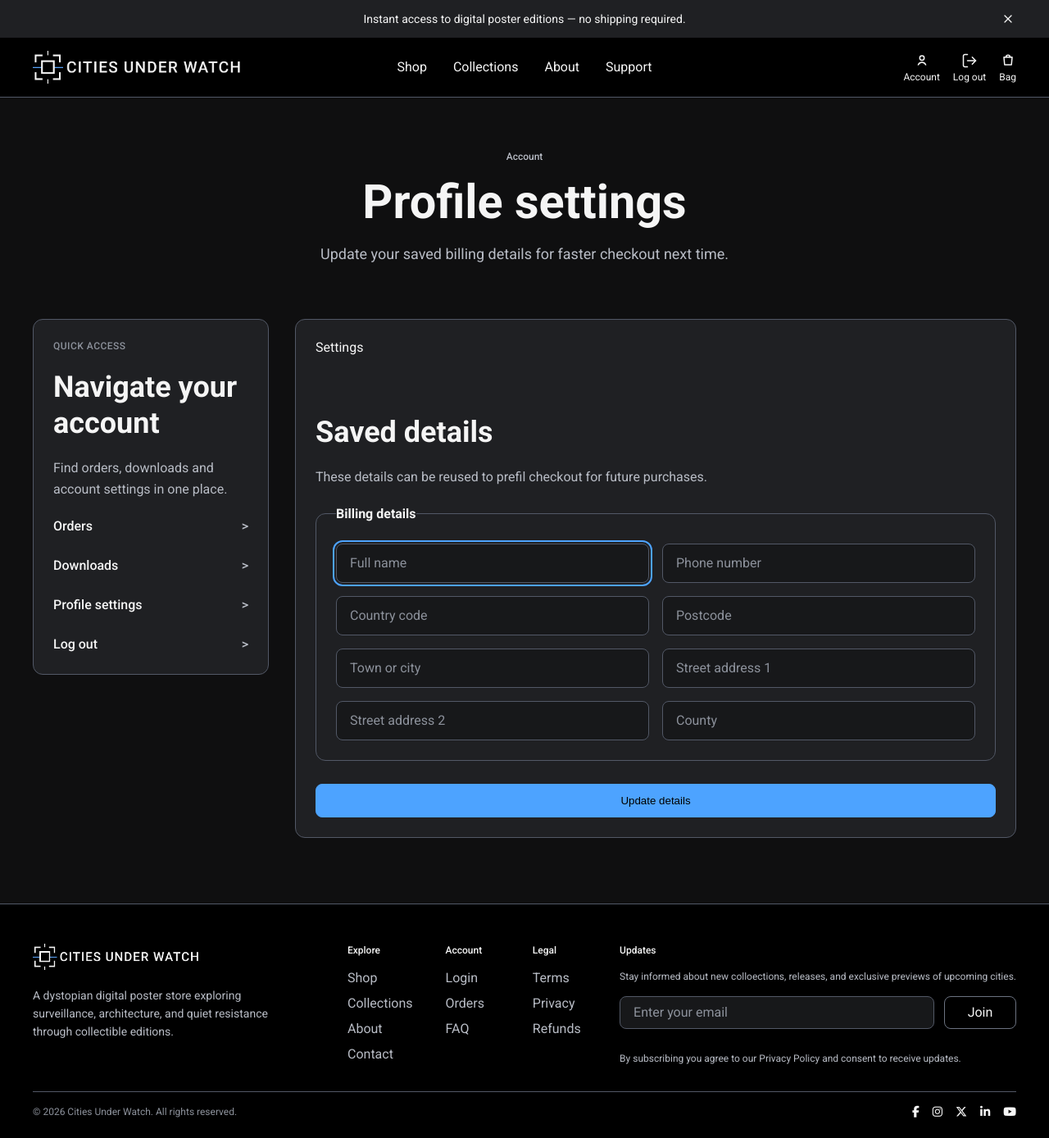
After one commit to creatvie-introvert/cities-under-watch, a Django app: page /profile/settings/ in a window 1280 px wide. The commit adds this page. Shown: the whole page at 82% size. Run offline with Django 5.2, Linux system fonts and the light colour scheme; the visitor is signed in with stand-in values (Sample User, id 1); some libraries are stand-ins or nearby versions.

Commit message:
feat: add account profile settings page

```diff
--- a/profiles/templates/profiles/includes/account_nav.html
+++ b/profiles/templates/profiles/includes/account_nav.html
@@ -18,7 +18,11 @@
         >
             Downloads
         </a>
-        <a href="#" class="profile-dashboard__nav-link">Profile settings</a>
+        <a
+            href="{% url 'profile_settings' %}" class="profile-dashboard__nav-link"
+        >
+            Profile settings
+        </a>
         <a
             href="{% url 'account_logout' %}" class="profile-dashboard__nav-link"
         >
--- /dev/null
+++ b/profiles/templates/profiles/profile_settings.html
@@ -0,0 +1,61 @@
+{% extends "base.html" %}
+{% load static %}
+
+{% block extra_title %} | Profile Settings{% endblock %}
+
+{% block extracss %}
+    <link rel="stylesheet" href="{% static 'checkout/css/checkout.css' %}">
+{% endblock %}
+
+{% block content %}
+    <section class="page-header-section">
+        <div class="container">
+            <div class="page-header">
+                <p class="eyebrow">Account</p>
+                <h1 class="page-header__title">Profile settings</h1>
+                <p class="page-header__text">
+                    Update your saved billing details for faster checkout next time.
+                </p>
+            </div>
+        </div>
+    </section>
+
+    <section class="checkout-section profile-page">
+        <div class="container">
+            <div class="profile-dashboard">
+                {% include "profiles/includes/account_nav.html" %}
+
+                <section class="profile-dashboard__orders-card" id="recent-orders">Settings</p>
+                    <h2 class="profile-dashboard__card-title">Saved details</h2>
+                    <p class="profile-dashboard__card-text">
+                        These details can be reused to prefil checkout for future purchases.
+                    </p>
+
+                    <form action="{% url 'profile_settings' %}" method="post" class="checkout-form">
+                        {% csrf_token %}
+
+                        <fieldset class="checkout-form__fieldset">
+                            <legend class="checkout-form__legend">
+                                Billing details
+                            </legend>
+                            {{ form.full_name }}
+                            {{ form.phone_number }}
+                            {{ form.country_code }}
+                            {{ form.postcode }}
+                            {{ form.town_or_city }}
+                            {{ form.street_address1 }}
+                            {{ form.street_address2 }}
+                            {{ form.county }}
+                        </fieldset>
+
+                        <div class="checkout-form__actions">
+                            <button type="submit" class="btn btn-primary">
+                                Update details
+                            </button>
+                        </div>
+                    </form>
+                </section>
+            </div>
+        </div>
+    </section>
+{% endblock %}
--- a/profiles/urls.py
+++ b/profiles/urls.py
@@ -12,5 +12,5 @@ urlpatterns = [
         views.account_download_file,
         name='account_download_file',
     ),
-    path('settings/', views.profile_settings, name='profile_settings.html'),
+    path('settings/', views.profile_settings, name='profile_settings'),
 ]
```
